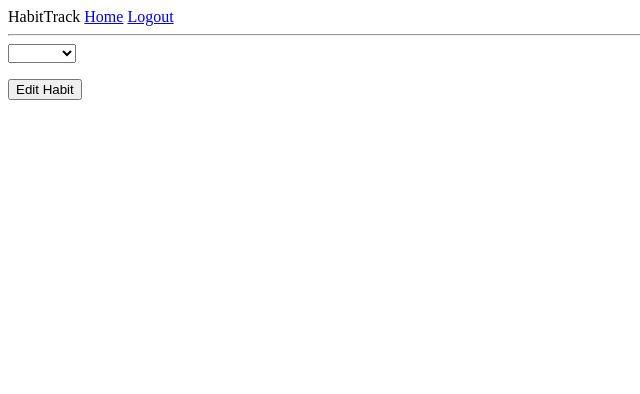
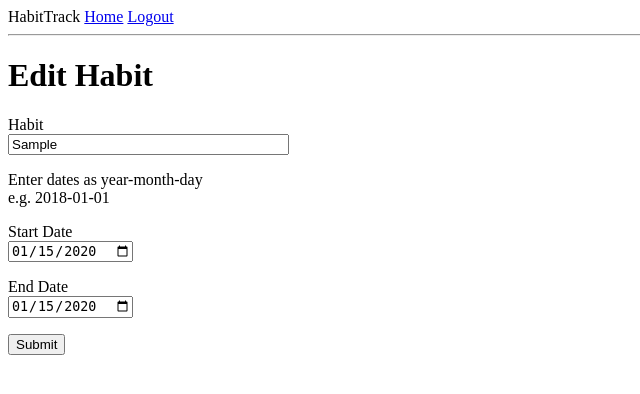
Before and after one commit to bberastain/habittrack, a Flask app: page /edit in a window 1280 px wide. Shown: the top 394 px of the page, without its empty margins (0-640 px from the left). Run offline with Flask 2, Linux system fonts and the light colour scheme; a user stored in the database is signed in; tables that the repository leaves empty hold one stand-in row (values such as "Sample post").

Commit message:
non-dropdown edit page

```diff
--- a/app/forms.py
+++ b/app/forms.py
@@ -34,7 +34,7 @@ class RegistrationForm(FlaskForm):
 
 
 class CreateForm(FlaskForm):
-    habit = StringField('Habit', validators=[DataRequired()])
+    habit = StringField('Habit', validators=[DataRequired('something')])
     # how do I make "description" visibile to users?
     start_date = DateField('Start Date', default=date.today,
                            validators=[Optional()], description="Optional, \
@@ -46,5 +46,8 @@ class CreateForm(FlaskForm):
 
 
 class EditForm(FlaskForm):  # I could just inherit CreateForm
-    habit = SelectField('Select Habit', coerce=int)
-    submit = SubmitField('Edit Habit')
+    habit = StringField('Habit', validators=[DataRequired()])
+    # how do I make "description" visibile to users?
+    start_date = DateField('Start Date', validators=[Optional()])
+    end_date = DateField('End Date', validators=[Optional()])
+    submit = SubmitField('Submit')
--- a/app/routes.py
+++ b/app/routes.py
@@ -73,12 +73,17 @@ def create():
     return render_template('create.html', title='Create Habit', form=form)
 
 
+# have to make this a PUT method (both here and template)? db.session.edit?
 @app.route('/edit', methods=['GET', 'POST'])
 @login_required
 def edit():
-    form = EditForm()
-    form.habit.choices = [(x.id, x.habit) for x in
-                          Habit.query.filter_by(user_id=current_user.id)]
+    #
+    # the field is currently pre populated with the first habit
+    # how do I take the habit choice made on the last screen?
+    #
+    habit = Habit.query.filter_by(user_id=current_user.id).first()
+    form = EditForm(habit=habit.habit, start_date=habit.start_date,
+                    end_date=habit.end_date)
     if form.validate_on_submit():
         flash('Nice')
         return redirect(url_for('index'))
--- a/app/templates/edit.html
+++ b/app/templates/edit.html
@@ -1,17 +1,37 @@
 {% extends 'base.html' %}
 
 {% block content %}
-<form action="" method="post">
+<h1>Edit Habit</h1>
+<form action='' method='post'>
 {{ form.hidden_tag() }}
 
-<select>
-{% for habit in form.habit %}
-<option value='{{ id }}'>{{ habit }}</option>
+<p>
+{{ form.habit.label }}<br>
+{{ form.habit(size=32) }}
+{% for error in form.habit.errors %}
+<span style='color: red;'>[{{ error }}]</span>
 {% endfor %}
-</select>
-{% for error in form.habit.errors %}
-<span style="color: red;">[{{ error }}]</span>
+</p>
+<p>Enter dates as year-month-day<br>
+  e.g. 2018-01-01</p>
+
+<p>
+{{ form.start_date.label }}<br>
+{{ form.start_date(size=10) }}
+{% for error in form.start_date.errors %}
+<span style='color: red;'>[{{ error }}]</span>
 {% endfor %}
+</p>
+
+<p>
+{{ form.end_date.label }}<br>
+{{ form.end_date(size=10) }}
+{% for error in form.end_date.errors %}
+<span style='color: red;'>[{{ error }}]</span>
+{% endfor %}
+</p>
+
+
 <p>{{ form.submit() }}</p>
 </form>
 {% endblock %}
```
Also changed, not shown: app.db.
